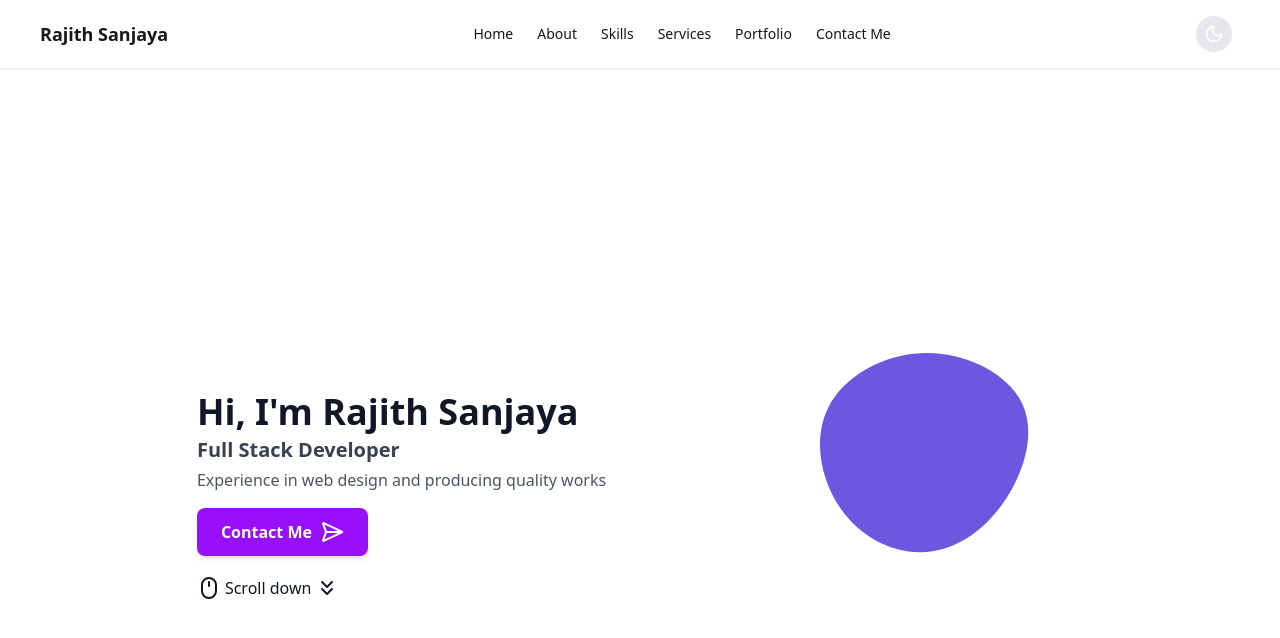
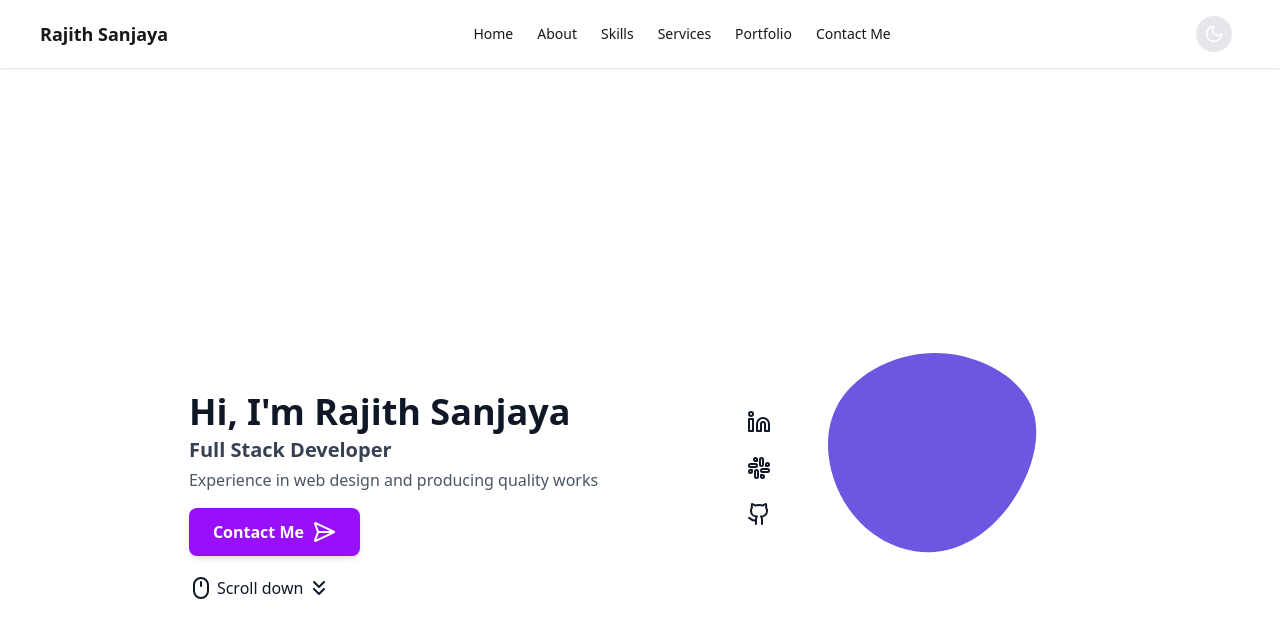
Before and after one commit to HypertextAssassinRajith/portfolio, a Next.js app: page / in a window 1280 px wide. Shown: the top 638 px of the page. Built offline with nearby package versions, Linux system fonts and the light colour scheme.

Commit message:
feat: add social media icons for LinkedIn, GitHub, and Slack to Info component

```diff
--- a/app/components/info.tsx
+++ b/app/components/info.tsx
@@ -4,7 +4,7 @@ import React, { useEffect, useState } from "react";
 import { useTheme } from "next-themes";
 import Profile from "@/app/assets/perfil.png";
 import Image from "next/image";
-import { ChevronsDown, Mouse, SendHorizontal } from "lucide-react";
+import { ChevronsDown, Github, Linkedin, Mouse, SendHorizontal, Slack } from "lucide-react";
 
 export default function Info() {
   const { theme } = useTheme();
@@ -16,7 +16,7 @@ export default function Info() {
   if (!mounted) return null;
   return (
     <section
-      className={`flex flex-col-reverse lg:flex-row items-center justify-evenly min-h-screen px-10 transition-colors duration-300 ${
+      className={`flex flex-col-reverse lg:flex-row items-center  justify-evenly min-h-screen px-10 transition-colors duration-300 ${
         theme === "dark" ? "bg-gray-900 text-white" : "bg-white text-gray-900"
       }`}
     >
@@ -69,7 +69,18 @@ export default function Info() {
               </a>
           </div>
       </div>
-      <div className="flex flex-col lg:flex-row items-center justify-center w-fit">
+      <div className="flex flex-row lg:flex-row items-center justify-center w-fit">
+      <div className="grid h-40 grid-cols-1 content-evenly">
+          <a href="https://linkedin.com/in/sanjaya-senanayaka-976a32193" target="_blank" className="home__social-icon">
+            <Linkedin />
+          </a>
+          <a href="https://www.reddit.com/user/Rajith11" target="_blank" className="home__social-icon">
+            <Slack />
+          </a>
+          <a href="https://github.com/Hypertext-Assassin-RSS" target="_blank" className="home__social-icon">
+          <Github />
+          </a>
+        </div>
         <div className="lg:w-fit flex justify-center relative mt-8 lg:mt-0">
           <div className="w-96 h-96 lg:w-80 lg:h-80 relative flex items-center justify-center">
             <svg viewBox="0 0 300 300" xmlns="http://www.w3.org/2000/svg" className="absolute">
```
